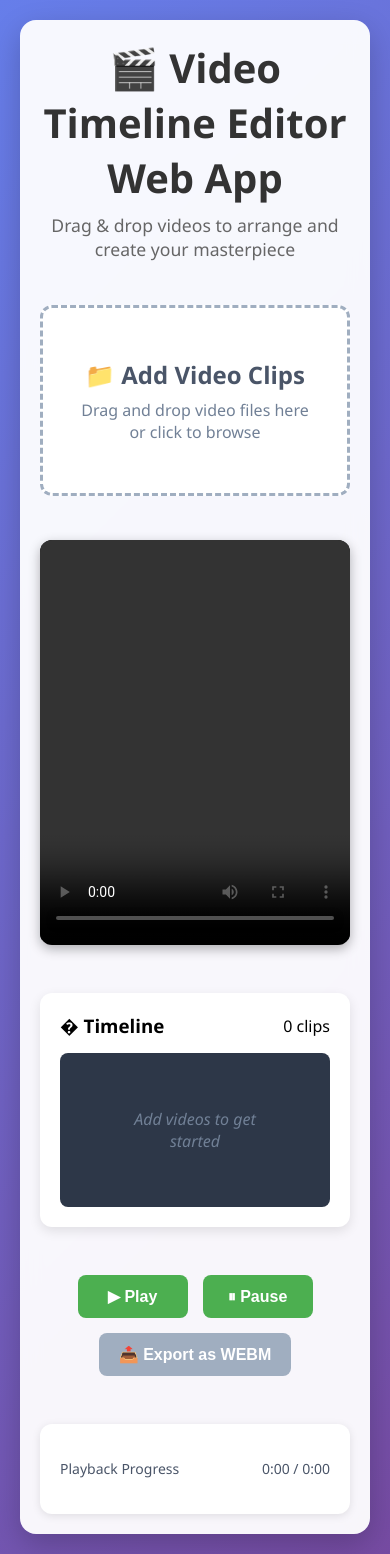
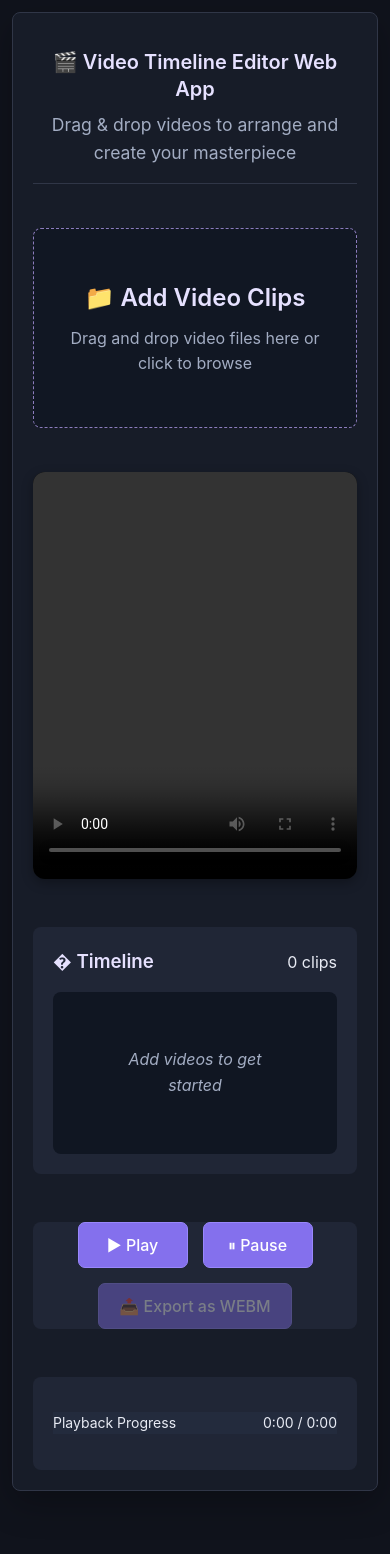
Before and after one commit to souzamonteiro/videotimelineeditorwebapp, a plain HTML site: page www/index.html in a window 390 px wide. After the commit the page ends 1503 px from the top, so only its background shows below. Drawn offline with Linux system fonts and the light colour scheme.

Commit message:
Updated CSS

```diff
--- a/www/index.html
+++ b/www/index.html
@@ -3,7 +3,7 @@
 <head>
     <meta charset="UTF-8">
     <meta name="viewport" content="width=device-width, initial-scale=1.0">
-    <meta name="theme-color" content="#1a2a6c">
+    <meta name="theme-color" content="#10131c">
     <meta name="apple-mobile-web-app-capable" content="yes">
     <meta name="apple-mobile-web-app-status-bar-style" content="black-translucent">
     <meta name="mobile-web-app-capable" content="yes">
@@ -336,8 +336,9 @@
             }
         }
     </style>
+    <link rel="stylesheet" href="maia-reel.css?v=1">
 </head>
-<body>
+<body class="maia-reel-theme">
     <div class="container">
         <div class="header">
             <h1>🎬 Video Timeline Editor Web App</h1>
--- /dev/null
+++ b/www/maia-reel.css
@@ -0,0 +1,186 @@
+/* Maia media apps: shared visual tokens from Maia Reel.
+ * Keep layout, media previews, canvas output and visibility under each app's control.
+ * Canonical source: maia-edge-apps-deployment/themes/maia-reel.css.
+ */
+:root {
+  --reel-bg: #10131c;
+  --reel-panel: #171c28;
+  --reel-raised: #202636;
+  --reel-input: #111723;
+  --reel-border: #394052;
+  --reel-text: #e8ebf4;
+  --reel-muted: #a3adc3;
+  --reel-accent: #8470ed;
+  --reel-hover: #9883ff;
+  --primary-color: #8470ed;
+  --primary-dark: #9883ff;
+  --secondary-color: #364056;
+  --accent-color: #ac99ff;
+  --background-color: #10131c;
+  --text-color: #e8ebf4;
+  --border-color: #394052;
+  --light-gray: #202636;
+  --dark-gray: #a3adc3;
+  --tab-inactive: #262d3d;
+  --primary: #8470ed;
+  --secondary: #514875;
+  --dark: #e8ebf4;
+  --light: #202636;
+  --gray: #a3adc3;
+  --danger-color: #8c354b;
+  --success-color: #24664d;
+  --border-radius: 8px;
+  --shadow: 0 8px 24px #0003;
+  color-scheme: dark;
+}
+body.maia-reel-theme {
+  background: var(--reel-bg);
+  color: var(--reel-text);
+  font-family: Inter, system-ui, sans-serif;
+  line-height: 1.6;
+  padding: 24px;
+  align-items: flex-start;
+}
+/* Do not override icon fonts or user-selected text in a video/teleprompter. */
+body.maia-reel-theme :where(h1, h2, h3, p, label, button, input, select, textarea, a, span):not(:where(.text-overlay *, .text-overlay, .teleprompter-text *, .teleprompter-text)) {
+  font-family: inherit;
+}
+body.maia-reel-theme .container {
+  border-radius: 8px;
+  background: var(--reel-panel);
+  box-shadow: 0 12px 35px #0004;
+  border: 1px solid #303647;
+}
+body.maia-reel-theme :is(header, .header) {
+  background: var(--reel-panel);
+  border-bottom: 1px solid #303647;
+  border-radius: 0;
+  color: var(--reel-text);
+  box-shadow: none;
+}
+body.maia-reel-theme :is(h1, h2, h3, h4):not(:where(.teleprompter-text *, .text-overlay *)) {
+  color: #e6e1ff;
+  background: none;
+  -webkit-text-fill-color: currentColor;
+  font-weight: 600;
+}
+body.maia-reel-theme h1:not(.teleprompter-text *) {
+  font-size: clamp(1.25rem, 3vw, 1.6rem);
+  line-height: 1.35;
+}
+body.maia-reel-theme :is(.subtitle, .description, .header p, .drop-zone p, .file-info, .audio-info, .empty-state, .script-preview, .text-item-time, .slider-value, footer) {
+  color: var(--reel-muted);
+}
+body.maia-reel-theme :is(label, .toggle-label, .panel-title, .time-display, .info-card p) {
+  color: var(--reel-text);
+}
+body.maia-reel-theme :is(.settings-container, .file-section, .comparison-item, .instructions, .scripts-sidebar, .scripts-main, .teleprompter-controls, .settings-grid, .edit-area, .tab-content, .tabs, .modal-content, .controls, .results, .option-group, .info-card, .editor-wrapper, .controls-section, .panel, .video-controls, .timeline-section, .timeline-container, .transitions-container, .progress-section, .progress-content, .video-section, .editor-panel, .preview-section, .text-item) {
+  background: var(--reel-raised);
+  color: var(--reel-text);
+  border-color: var(--reel-border);
+  border-radius: 8px;
+  box-shadow: none;
+}
+body.maia-reel-theme :is(.file-info, .time-display, .transcript-container, .script-list, .log-output) {
+  background: var(--reel-input);
+  color: var(--reel-muted);
+  border-color: var(--reel-border);
+}
+body.maia-reel-theme .log-output { font-family: ui-monospace, monospace; }
+body.maia-reel-theme :is(.file-input-area, .upload-section, .upload-area, .drop-zone) {
+  background: var(--reel-input);
+  border: 1px dashed #8c7cbd;
+  border-radius: 8px;
+  color: var(--reel-text);
+}
+body.maia-reel-theme :is(.file-input-area, .upload-section, .upload-area, .drop-zone):is(:hover, .dragover, .drag-over, .highlight) {
+  background: #26213c;
+  border-color: #ac99ff;
+  box-shadow: none;
+}
+body.maia-reel-theme :is(.upload-icon, .drop-zone i, .logo i, .panel-title i) { color: #ac99ff; }
+body.maia-reel-theme :is(button, .btn, .button, .download-btn, .file-upload label) {
+  background: #262d3d;
+  color: #eef1fa;
+  border: 1px solid var(--reel-border);
+  border-radius: 7px;
+  font-weight: 500;
+  box-shadow: none;
+  transition: background-color 120ms, border-color 120ms;
+}
+body.maia-reel-theme :is(button, .btn, .button, .download-btn, .file-upload label):hover {
+  background: #364056;
+  color: #eef1fa;
+  box-shadow: none;
+  transform: none;
+}
+body.maia-reel-theme :is(.btn-primary, .button:not(.button-secondary), .upload-btn, #record, #convertBtn, #extractBtn, #processBtn, #exportBtn, .controls button, button.success, .btn-success, .download-btn) {
+  background: var(--reel-accent);
+  border-color: #9987fc;
+  color: #fff;
+}
+body.maia-reel-theme :is(.btn-primary, .button:not(.button-secondary), .upload-btn, #record, #convertBtn, #extractBtn, #processBtn, #exportBtn, .controls button, button.success, .btn-success, .download-btn):hover {
+  background: var(--reel-hover);
+}
+body.maia-reel-theme :is(.btn-danger, button.danger, .delete-btn, .new-project-btn, #stop) {
+  background: #512b38;
+  border-color: #955063;
+  color: #ffdce3;
+}
+body.maia-reel-theme :is(.btn-danger, button.danger, .delete-btn, .new-project-btn, #stop):hover { background: #713447; }
+body.maia-reel-theme :is(button, .btn, .button):disabled {
+  opacity: .4;
+  cursor: default;
+  transform: none;
+  box-shadow: none;
+}
+body.maia-reel-theme :is(select, textarea, input[type="text"], input[type="number"], input[type="search"], input[type="url"]) {
+  background: var(--reel-input);
+  color: var(--reel-text);
+  border: 1px solid #3c455c;
+  border-radius: 5px;
+  padding: 8px;
+  max-width: 100%;
+}
+body.maia-reel-theme option { background: var(--reel-input); color: var(--reel-text); }
+body.maia-reel-theme ::placeholder { color: #a3adc3; opacity: 1; }
+body.maia-reel-theme :is(button, a, input, select, textarea, [tabindex]):focus-visible {
+  outline: 2px solid #a49cff;
+  outline-offset: 3px;
+}
+body.maia-reel-theme :is(input[type="range"], input[type="checkbox"]) { accent-color: #ac99ff; }
+body.maia-reel-theme input[type="range"]::-webkit-slider-thumb { background: #ac99ff; border-color: #ac99ff; }
+body.maia-reel-theme .tab { background: #262d3d; color: var(--reel-muted); }
+body.maia-reel-theme :is(.tab.active, .script-item.selected) { background: #514875; color: #fff; border-color: #ac99ff; }
+body.maia-reel-theme :is(.tab:hover, .script-item:hover) { background: #364056; }
+body.maia-reel-theme :is(.status-bar, #status:not(.recording, .paused, .saved)) { background: #232b3d; color: #e8ebf4; }
+body.maia-reel-theme :is(.recording, .status.error, .error-message) { background: #512b38; color: #ffdce3; border-color: #955063; }
+body.maia-reel-theme :is(.paused, .camera-permission, .status.processing) { background: #423922; color: #ffe6a4; border-color: #8c7952; }
+body.maia-reel-theme :is(.saved, .status.success) { background: #244f43; color: #b6f2d9; border-color: #42846c; }
+body.maia-reel-theme .info-message { background: #232b3d; color: #c8d7ff; border-color: #465777; }
+body.maia-reel-theme :is(.progress-bar, #timeline) { background: #101622; }
+body.maia-reel-theme :is(.progress-fill, .progress, #playbackProgress) { background: #8470ed; }
+body.maia-reel-theme .clip { background: #514875; border-color: #8c7cbd; }
+body.maia-reel-theme .clip:is(:hover, .active) { border-color: #ddd4ff; box-shadow: 0 0 0 2px #ddd4ff; }
+body.maia-reel-theme footer { font-size: 12px; }
+body.maia-reel-theme footer a { color: #c6b8ff; }
+@media (max-width: 700px) {
+  body.maia-reel-theme { padding: 12px; }
+  body.maia-reel-theme .container { max-width: 100%; min-width: 0; }
+  body.maia-reel-theme :is(.main-content, .header, header) { padding: 16px; }
+  body.maia-reel-theme .drop-zones { grid-template-columns: minmax(0, 1fr); }
+  body.maia-reel-theme .button-container { flex-wrap: wrap; }
+  body.maia-reel-theme .button-container button { flex-basis: 40%; }
+  body.maia-reel-theme :is(.file-info, .text-item, .status, .log-output) { overflow-wrap: anywhere; }
+}
+/* Reading surface stays legible while retaining the user's chosen font and size. */
+body.maia-reel-theme .teleprompter-display {
+  background: #090b10;
+  color: #e8ebf4;
+}
+body.maia-reel-theme :is(#pause, #save) {
+  background: #262d3d;
+  color: #eef1fa;
+  border-color: #394052;
+}
+body.maia-reel-theme :is(#pause, #save):hover { background: #364056; }
```
Also changed, not shown: www/sw.js (+7 -5 lines), www/manifest.json, 1 other file.
